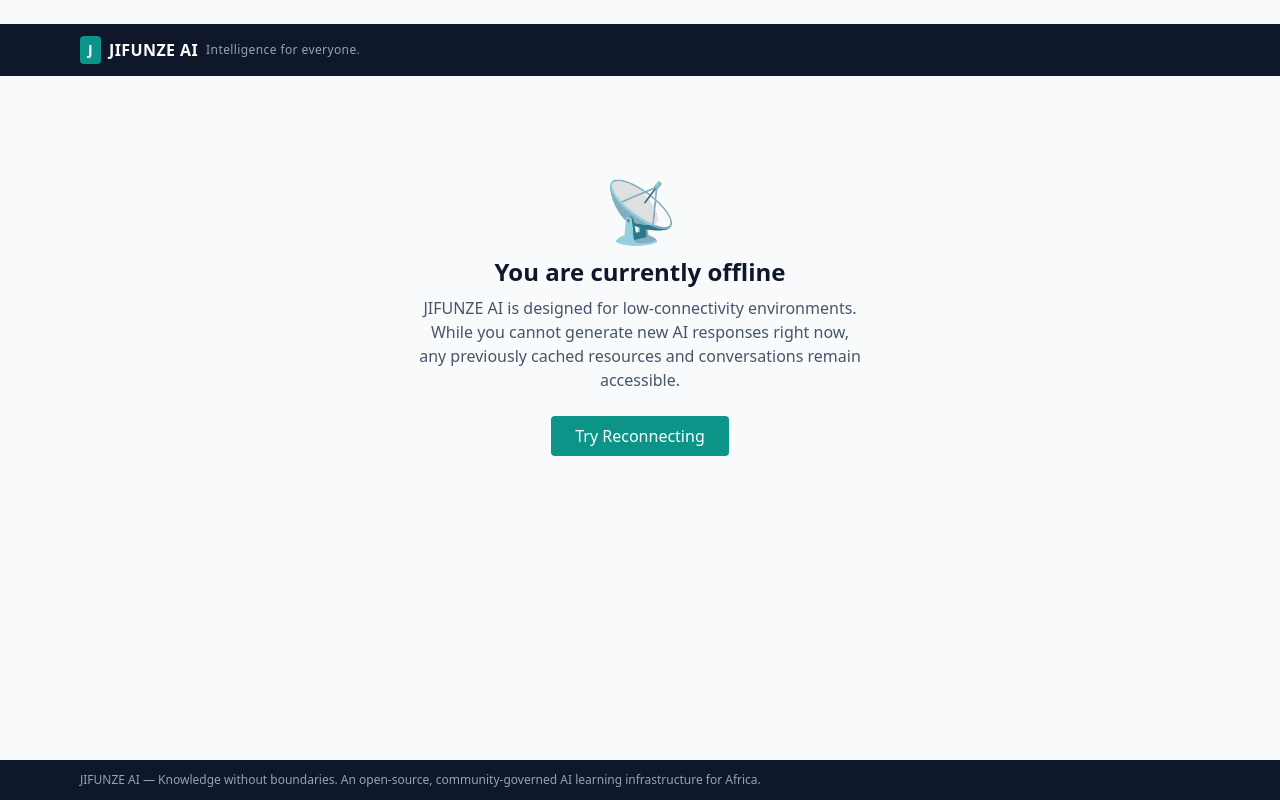
After one commit to Caristus/jifunze-ai, a Django app: page /offline/ in a window 1280 px wide. The commit adds this page. Run offline with Django 5.2, Linux system fonts and the light colour scheme; some libraries are stand-ins or nearby versions.

Commit message:
Phase 2.1: Swahili language support and robust offline PWA foundation

```diff
--- a/apps/ai_gateway/services.py
+++ b/apps/ai_gateway/services.py
@@ -27,9 +27,10 @@ class AIGateway:
         return MockProvider()
     def _guidance(self, curriculum):
         return self.CURRICULUM_GUIDANCE.get(curriculum, "Align with the school's national curriculum.")
-    def generate_learning_response(self, prompt, context="", curriculum="CBC/CBE", grade_level=""):
+    def generate_learning_response(self, prompt, context="", curriculum="CBC/CBE", grade_level="", language="en"):
+        lang_instruction = "Respond in fluent, educational Kiswahili." if language == "sw" else "Respond in English."
         system = (f"You are a friendly educational assistant for {grade_level or 'secondary'} learners "
-                  f"following the {curriculum} curriculum. {self._guidance(curriculum)} "
+                  f"following the {curriculum} curriculum. {self._guidance(curriculum)} {lang_instruction} "
                   f"Answer ONLY from the provided context. If insufficient, say so honestly.")
         full = f"Context from approved school materials:\n{context}\n\nLearner question: {prompt}"
         return self.provider.generate(full, system_prompt=system,
--- a/apps/learning/views.py
+++ b/apps/learning/views.py
@@ -38,7 +38,8 @@ class ConversationViewSet(viewsets.ModelViewSet):
         context_text = "\n\n".join(c.chunk_text for c in chunks)
         curriculum = getattr(chunks[0].resource, "curriculum", "CBC/CBE") if chunks else "CBC/CBE"
         grade = getattr(chunks[0].resource, "grade_level", "") if chunks else ""
-        content = gateway.generate_learning_response(prompt, context_text, curriculum=curriculum, grade_level=grade)
+        lang = request.GET.get("lang", "en")
+        content = gateway.generate_learning_response(prompt, context_text, curriculum=curriculum, grade_level=grade, language=lang)
         assistant_message = Message.objects.create(
             conversation=conversation,
             role=Message.Role.ASSISTANT,
--- a/config/urls.py
+++ b/config/urls.py
@@ -26,6 +26,7 @@ urlpatterns = [
     path("onboard/", institutions_views.bulk_onboard, name="bulk_onboard"),
     path("upload/", resources_views.upload_resource, name="upload"),
     path("library/", resources_views.resource_library, name="library"),
+    path("offline/", lambda request: __import__("django.shortcuts").shortcuts.render(request, "offline.html"), name="offline"),
 ]
 if settings.DEBUG:
     urlpatterns += static(settings.MEDIA_URL, document_root=settings.MEDIA_ROOT)
--- a/templates/base.html
+++ b/templates/base.html
@@ -27,6 +27,12 @@
       <a href="/ai-config/" class="hover:text-teal-300">AI Settings</a>
       {% if user.role == "school_admin" or user.role == "admin" %}<a href="/onboard/" class="hover:text-teal-300">Bulk Onboard</a>{% endif %}{% endif %}
       <a href="/admin/" class="hover:text-teal-300">Admin</a>
+      <form method="get" action="/" class="inline">
+        <select name="lang" onchange="this.form.submit()" class="bg-slate-800 text-white text-xs border border-slate-600 rounded px-2 py-1">
+          <option value="en" {% if request.GET.lang == "sw" %}{% else %}selected{% endif %}>English</option>
+          <option value="sw" {% if request.GET.lang == "sw" %}selected{% endif %}>Kiswahili</option>
+        </select>
+      </form>
       <form method="post" action="/accounts/logout/" class="inline">{% csrf_token %}
         <button class="bg-teal-600 hover:bg-teal-500 px-3 py-1 rounded text-white">Sign out</button>
       </form>
--- /dev/null
+++ b/templates/offline.html
@@ -0,0 +1,15 @@
+{% extends "base.html" %}
+{% block title %}Offline — JIFUNZE AI{% endblock %}
+{% block content %}
+<div class="max-w-md mx-auto mt-20 text-center">
+  <div class="text-6xl mb-4">📡</div>
+  <h1 class="text-2xl font-bold text-slate-900 mb-2">You are currently offline</h1>
+  <p class="text-slate-600 mb-6">
+    JIFUNZE AI is designed for low-connectivity environments.
+    While you cannot generate new AI responses right now, any previously cached resources and conversations remain accessible.
+  </p>
+  <button onclick="window.location.reload()" class="bg-teal-600 hover:bg-teal-500 text-white rounded px-6 py-2 font-medium">
+    Try Reconnecting
+  </button>
+</div>
+{% endblock %}
```
Also changed, not shown: static/sw.js (+28 -7 lines), static/manifest.json.
